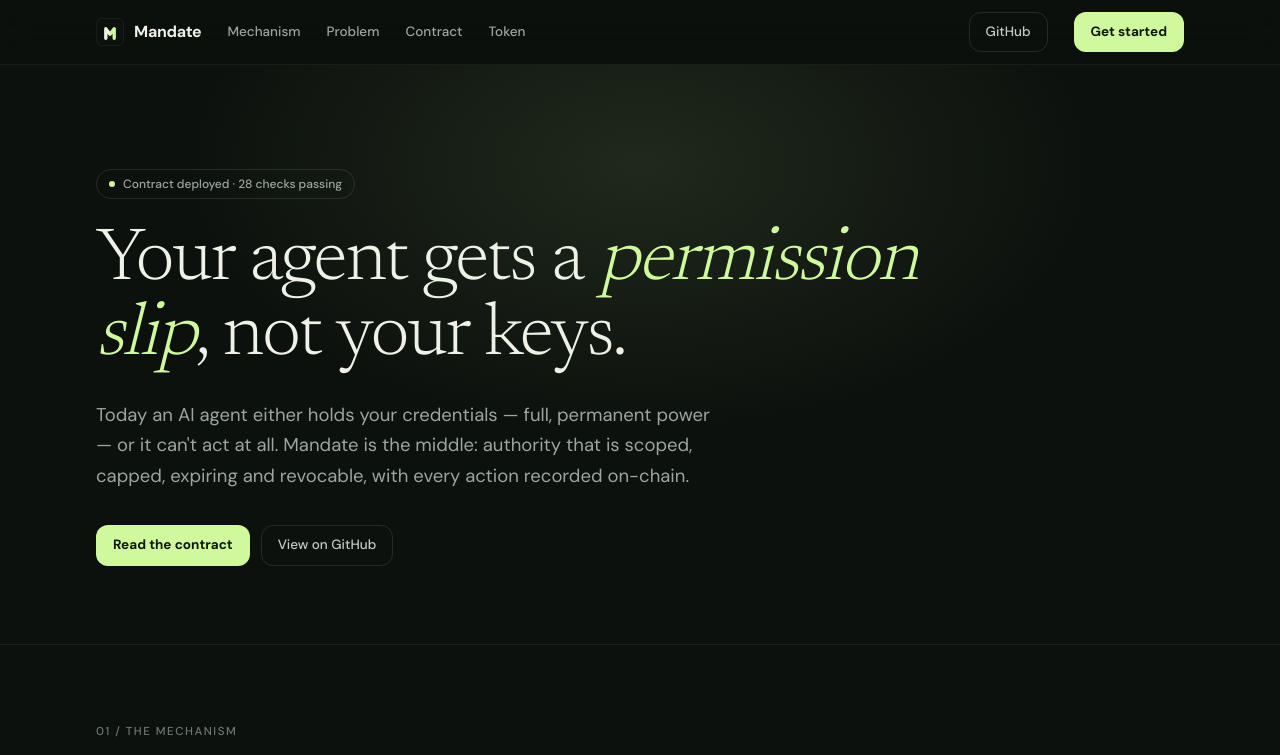
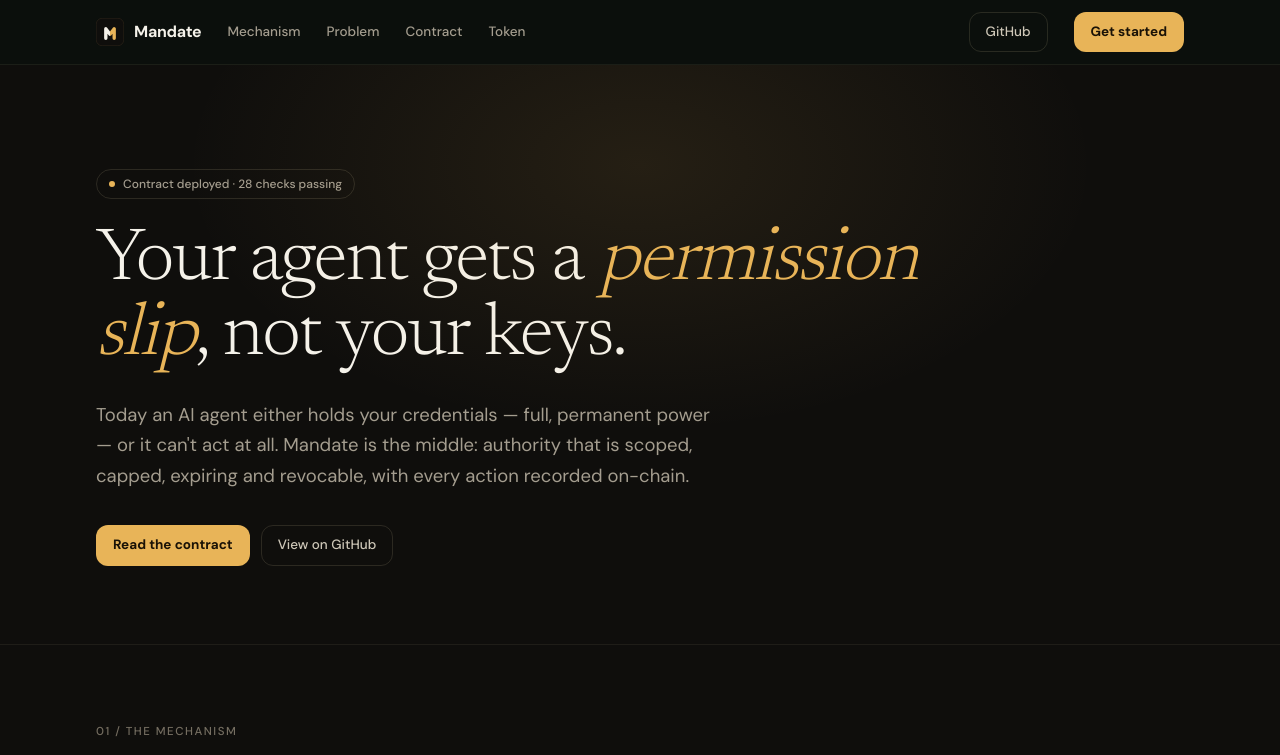
Before and after one commit to MandateAi1/mandate, a website: page site/index.html in a window 1280 px wide. Shown: the top 755 px of the page. Drawn offline with nearby package versions, Linux system fonts and the light colour scheme.

Commit message:
Change the palette: warm charcoal and amber instead of green
Keeps the structure - serif headline, flow diagram, warm-tinted borders -
and replaces the green/lime scheme, which was borrowed from the layout I
studied and read as derivative.

New palette, all in one place at the top of the stylesheet:
  canvas  #0f0e0c   warm charcoal
  panel   #171512
  text    #f5f2ea   warm off-white
  accent  #e8b458   amber - the grant colour, a seal rather than a signal
  deny    #e8735c   warm red for refusals
  plan    #93a9bf   muted blue for planned work

The accent also carries meaning: amber is what a mandate grants, red is a
refusal, blue is not-yet-built. Renamed the CSS variable from --acid to
--accent and the button class from .acid to .solid so the names describe
what they are.

```diff
--- a/site/index.html
+++ b/site/index.html
@@ -10,17 +10,17 @@
 <link href="https://fonts.googleapis.com/css2?family=Newsreader:opsz,wght@6..72,300;6..72,400;6..72,500&family=DM+Sans:opsz,wght@9..40,400;9..40,500;9..40,700&family=Geist+Mono:wght@400;500&display=swap" rel="stylesheet">
 <style>
   :root{
-    --bg:#0c110d;         /* warm dark green-black, not cold black */
-    --panel:#131b15;
-    --line:rgba(203,228,203,.13);
-    --line-soft:rgba(203,228,203,.07);
-    --text:#f0f1e9;       /* warm off-white */
-    --text-2:#c2ccc2;
-    --muted:#9ca69e;
-    --dim:#6d786f;
-    --acid:#d0f99e;       /* allowed */
-    --deny:#ff7a6b;       /* denied */
-    --plan:#e0c5a0;
+    --bg:#0f0e0c;         /* warm dark green-black, not cold black */
+    --panel:#171512;
+    --line:rgba(240,220,180,.13);
+    --line-soft:rgba(240,220,180,.07);
+    --text:#f5f2ea;       /* warm off-white */
+    --text-2:#cec7b8;
+    --muted:#a49d8f;
+    --dim:#756e61;
+    --accent:#e8b458;       /* allowed */
+    --deny:#e8735c;       /* denied */
+    --plan:#93a9bf;
     --r-md:.75rem; --r-lg:1rem; --r-xl:1.5rem;
     --max:1140px;
   }
@@ -45,21 +45,21 @@
        padding:9px 16px;border-radius:var(--r-md);text-decoration:none;
        border:1px solid var(--line);color:var(--text-2);background:transparent;transition:.15s}
   .btn:hover{border-color:rgba(203,228,203,.3);color:var(--text)}
-  .btn.acid{background:var(--acid);color:#0e1a08;border-color:transparent;font-weight:700}
-  .btn.acid:hover{background:#e2ffbe}
+  .btn.solid{background:var(--accent);color:#1a1206;border-color:transparent;font-weight:700}
+  .btn.solid:hover{background:#f3c979}
 
   /* ---------- hero ---------- */
   .hero{padding:104px 0 78px;position:relative;overflow:hidden}
   .hero::before{content:"";position:absolute;left:50%;top:-170px;width:920px;height:540px;
     transform:translateX(-50%);pointer-events:none;
-    background:radial-gradient(ellipse at center,rgba(208,249,158,.10),transparent 70%)}
+    background:radial-gradient(ellipse at center,rgba(232,180,88,.10),transparent 70%)}
   .pill{display:inline-flex;align-items:center;gap:8px;font-size:12px;font-weight:500;
         color:var(--muted);border:1px solid var(--line);border-radius:999px;
         padding:5px 12px;margin-bottom:26px}
-  .pill i{width:6px;height:6px;border-radius:50%;background:var(--acid);display:block}
+  .pill i{width:6px;height:6px;border-radius:50%;background:var(--accent);display:block}
   h1{font-family:'Newsreader',Georgia,serif;font-weight:300;font-size:74px;line-height:1.02;
      letter-spacing:-1.6px;max-width:900px}
-  h1 em{font-style:italic;color:var(--acid)}
+  h1 em{font-style:italic;color:var(--accent)}
   .sub{margin-top:24px;font-size:18.5px;line-height:1.65;color:var(--muted);max-width:620px}
   .cta{margin-top:34px;display:flex;gap:11px;flex-wrap:wrap}
 
@@ -75,14 +75,14 @@
   .flow{margin-top:44px;display:grid;grid-template-columns:1fr auto 1fr auto 1fr auto 1fr;align-items:stretch}
   @media(max-width:1000px){.flow{grid-template-columns:1fr;gap:10px}}
   .stage{background:var(--panel);border:1px solid var(--line);border-radius:var(--r-lg);padding:20px}
-  .stage .n{font-family:'Geist Mono',monospace;font-size:11px;color:var(--acid);
+  .stage .n{font-family:'Geist Mono',monospace;font-size:11px;color:var(--accent);
             letter-spacing:.5px;margin-bottom:12px;display:block}
   .stage h3{font-size:15px;font-weight:700;letter-spacing:-.2px;margin-bottom:7px}
   .stage p{font-size:13.5px;line-height:1.55;color:var(--muted)}
   .arrow{display:flex;align-items:center;justify-content:center;padding:0 12px;color:var(--dim)}
   @media(max-width:1000px){.arrow{padding:4px 0;transform:rotate(90deg)}}
-  .allowed{border-color:rgba(208,249,158,.32)}
-  .allowed h3{color:var(--acid)}
+  .allowed{border-color:rgba(232,180,88,.32)}
+  .allowed h3{color:var(--accent)}
 
   /* ---------- cards ---------- */
   .grid{display:grid;gap:14px;margin-top:38px}
@@ -91,17 +91,17 @@
   .card{background:var(--panel);border:1px solid var(--line);border-radius:var(--r-lg);padding:24px}
   .card h3{font-size:16px;font-weight:700;letter-spacing:-.2px;margin-bottom:8px}
   .card p{font-size:14.5px;line-height:1.6;color:var(--muted)}
-  .card .n{font-family:'Geist Mono',monospace;font-size:11px;color:var(--acid);
+  .card .n{font-family:'Geist Mono',monospace;font-size:11px;color:var(--accent);
            display:block;margin-bottom:13px}
 
   /* ---------- code ---------- */
-  .code{margin-top:32px;background:#0a0f0b;border:1px solid var(--line);
+  .code{margin-top:32px;background:#0b0a08;border:1px solid var(--line);
         border-radius:var(--r-lg);overflow:hidden}
   .code .bar{display:flex;align-items:center;padding:11px 16px;border-bottom:1px solid var(--line-soft)}
   .code .bar b{font-size:12.5px;font-weight:500;color:var(--muted)}
   .code pre{padding:20px;overflow-x:auto;font-family:'Geist Mono',monospace;
             font-size:12.5px;line-height:1.8;color:var(--text-2)}
-  .k{color:var(--acid)}.f{color:var(--text)}.t{color:var(--muted)}.s{color:var(--acid)}.c{color:var(--dim)}
+  .k{color:var(--accent)}.f{color:var(--text)}.t{color:var(--muted)}.s{color:var(--accent)}.c{color:var(--dim)}
 
   /* ---------- status rows ---------- */
   .rows{margin-top:34px;border:1px solid var(--line);border-radius:var(--r-lg);
@@ -114,17 +114,17 @@
   .row dd{font-size:14.5px;color:var(--text-2)}
   .tag{display:inline-block;font-size:11px;font-weight:500;padding:2px 9px;border-radius:999px;
        border:1px solid var(--line);color:var(--muted);margin-left:8px}
-  .tag.live{color:var(--acid);border-color:rgba(208,249,158,.38)}
+  .tag.live{color:var(--accent);border-color:rgba(232,180,88,.38)}
   .tag.plan{color:var(--plan);border-color:rgba(224,197,160,.32)}
 
-  .note{margin-top:24px;border-left:2px solid var(--acid);padding:2px 0 2px 18px;
+  .note{margin-top:24px;border-left:2px solid var(--accent);padding:2px 0 2px 18px;
         font-size:14.5px;line-height:1.65;color:var(--muted);max-width:660px}
 
   footer{border-top:1px solid var(--line-soft);padding:40px 0 60px}
   .foot{display:flex;justify-content:space-between;gap:22px;flex-wrap:wrap;align-items:center}
   .foot p{font-size:13px;color:var(--dim)}
   .foot a{color:var(--muted);text-decoration:none;font-size:13px}
-  .foot a:hover{color:var(--acid)}
+  .foot a:hover{color:var(--accent)}
 </style>
 </head>
 <body>
@@ -133,14 +133,14 @@
   <div class="wrap nav">
     <a class="brand" href="#top" aria-label="Mandate">
       <svg width="28" height="28" viewBox="0 0 512 512" fill="none" aria-hidden="true">
-        <rect width="512" height="512" rx="112" fill="#0c110d"/>
-        <rect x="5" y="5" width="502" height="502" rx="107" stroke="#26332a" stroke-width="10"/>
+        <rect width="512" height="512" rx="112" fill="#0f0e0c"/>
+        <rect x="5" y="5" width="502" height="502" rx="107" stroke="#33291d" stroke-width="10"/>
         <defs>
           <clipPath id="nl"><rect x="0" y="0" width="256" height="512"/></clipPath>
           <clipPath id="nr"><rect x="256" y="0" width="256" height="512"/></clipPath>
         </defs>
-        <g clip-path="url(#nl)"><path d="M 179.4 371.2 L 179.4 196.1 L 256 296.3 L 332.6 196.1 L 332.6 371.2" stroke="#f0f1e9" stroke-width="61.4" stroke-linecap="round" stroke-linejoin="round"/></g>
-        <g clip-path="url(#nr)"><path d="M 179.4 371.2 L 179.4 196.1 L 256 296.3 L 332.6 196.1 L 332.6 371.2" stroke="#d0f99e" stroke-width="61.4" stroke-linecap="round" stroke-linejoin="round"/></g>
+        <g clip-path="url(#nl)"><path d="M 179.4 371.2 L 179.4 196.1 L 256 296.3 L 332.6 196.1 L 332.6 371.2" stroke="#f5f2ea" stroke-width="61.4" stroke-linecap="round" stroke-linejoin="round"/></g>
+        <g clip-path="url(#nr)"><path d="M 179.4 371.2 L 179.4 196.1 L 256 296.3 L 332.6 196.1 L 332.6 371.2" stroke="#e8b458" stroke-width="61.4" stroke-linecap="round" stroke-linejoin="round"/></g>
       </svg>
       <span>Mandate</span>
     </a>
@@ -150,7 +150,7 @@
     <a class="link" href="#token">Token</a>
     <span class="spacer"></span>
     <a class="btn" href="https://github.com/MandateAi1/mandate" target="_blank" rel="noopener">GitHub</a>
-    <a class="btn acid" href="#start">Get started</a>
+    <a class="btn solid" href="#start">Get started</a>
   </div>
 </header>
 
@@ -166,7 +166,7 @@
         expiring and revocable, with every action recorded on-chain.
       </p>
       <div class="cta">
-        <a class="btn acid" href="#contract">Read the contract</a>
+        <a class="btn solid" href="#contract">Read the contract</a>
         <a class="btn" href="https://github.com/MandateAi1/mandate" target="_blank" rel="noopener">View on GitHub</a>
       </div>
     </div>
```
